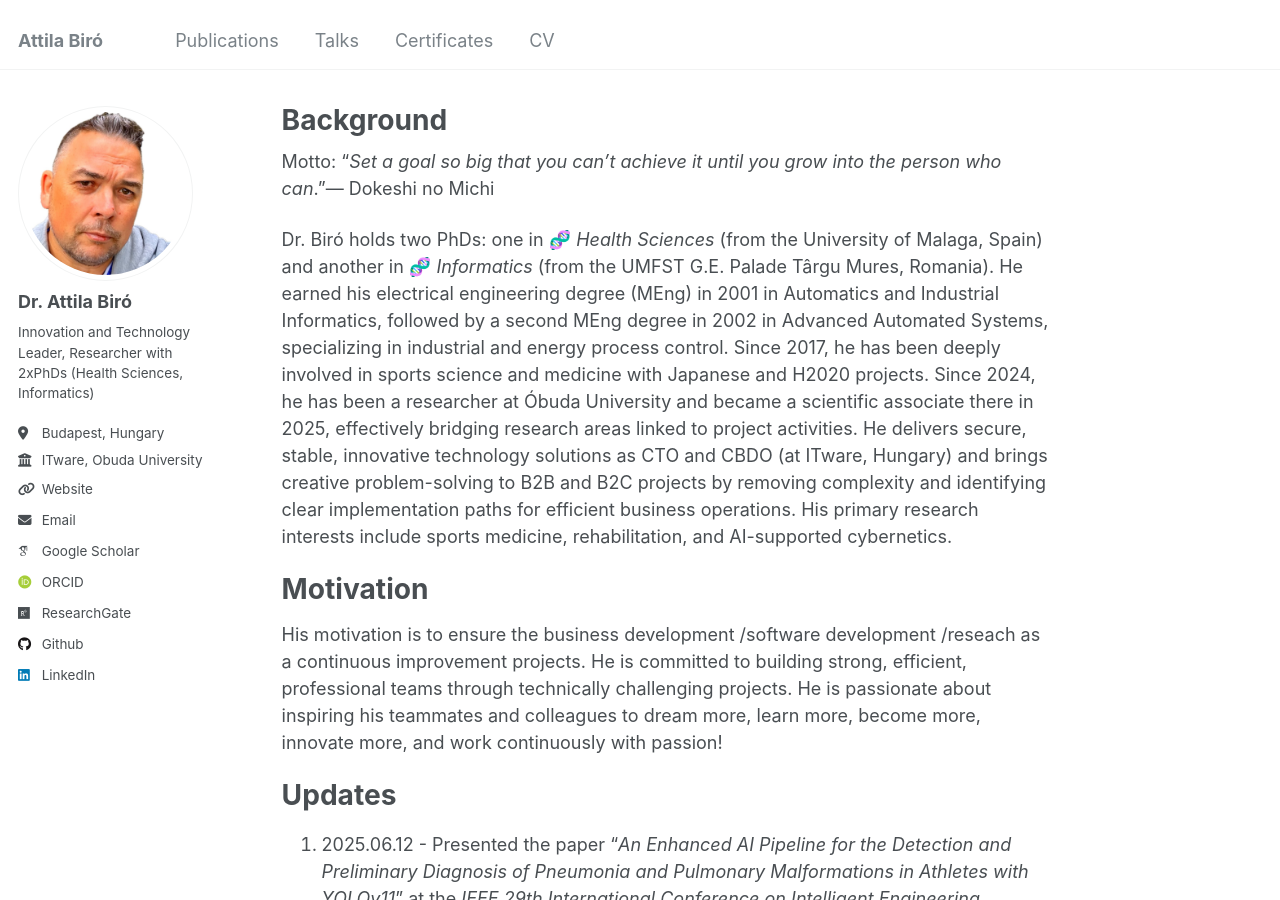
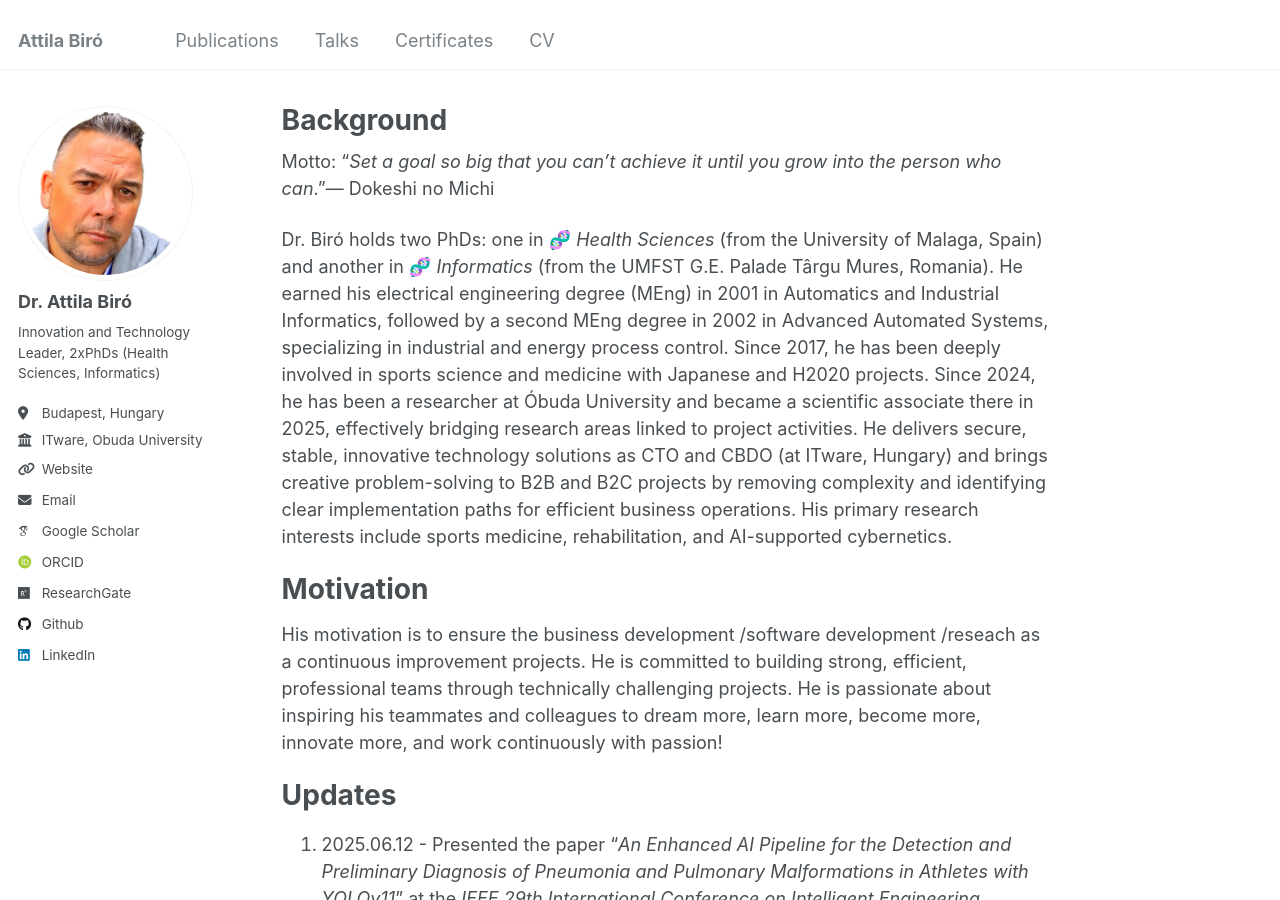
Before and after one commit to biroka/biroka.github.io, a Jekyll site: the page built from _pages/about.md, in a window 1280 px wide and 900 px high. Built offline with Jekyll 4.4.1, drawn with Linux system fonts in a browser that asks for light colours; some web fonts are replaced.

Commit message:
Update _config.yml

```diff
--- a/_config.yml
+++ b/_config.yml
@@ -24,7 +24,7 @@ author:
   avatar           : "ba_2.jpg"
   name             : "Dr. Attila Biró"
   pronouns         : #"biroka"
-  bio              : "Innovation and Technology Leader, Researcher with 2xPhDs (Health Sciences, Informatics)"
+  bio              : "Innovation and Technology Leader, 2xPhDs (Health Sciences, Informatics)"
   location         : "Budapest, Hungary"
   employer         : "ITware, Obuda University"
   uri              : "https://abiro.me"
```
